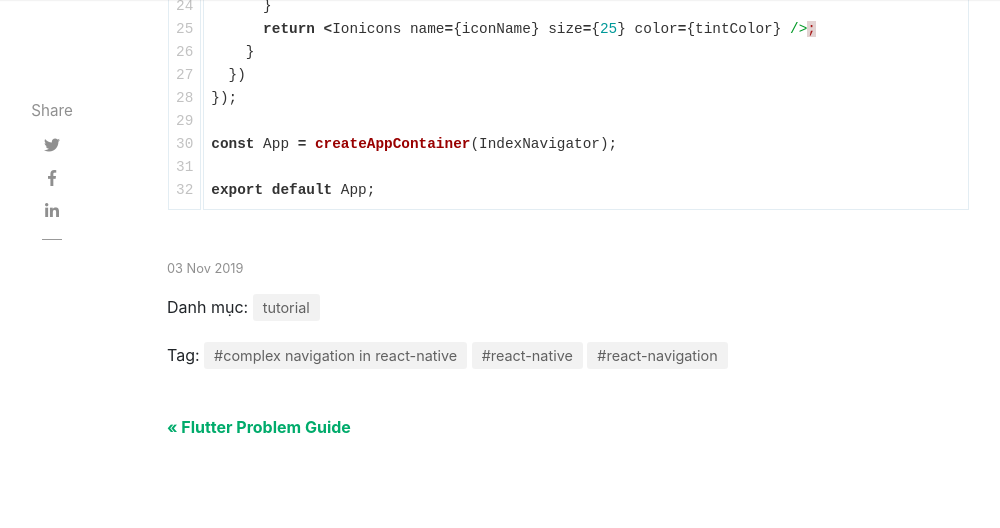
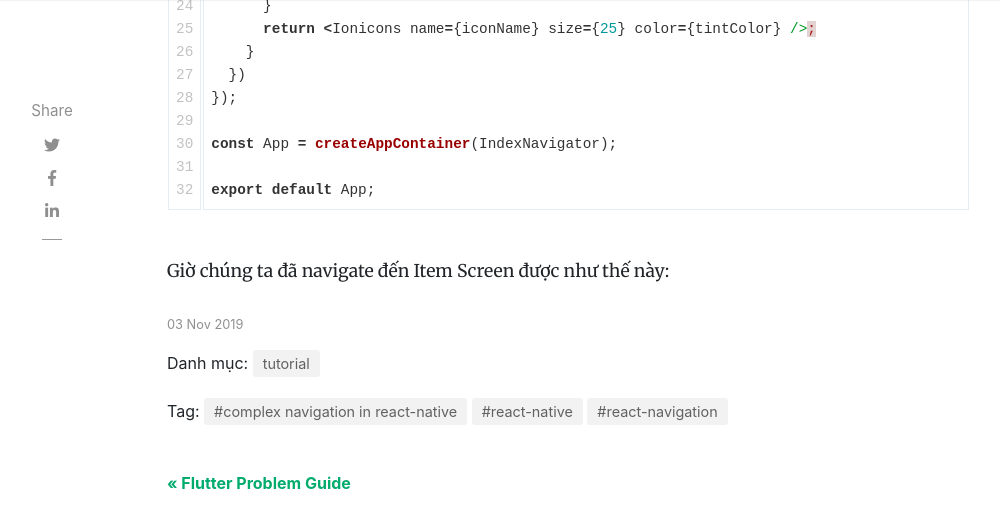
Before and after one commit to tuitucode/tuitucode.github.io, a Jekyll site: the page built from _posts/2019-11-03-ket-hop-stack-tab-drawer-navigation-react-native.md, in a window 1280 px wide and 900 px high, scrolled down 6736 px, cut to the strip 0-532 px from the top of the window. Shown: the top 528 px of the strip, without its empty margins (118-1118 px from the left). Built offline with Jekyll 4.4.1, drawn with Linux system fonts in a browser that asks for light colours; nearby versions of some CDN libraries; comment, search, counter and statistics services are not loaded.

Commit message:
Update 2019-11-03-ket-hop-stack-tab-drawer-navigation-react-native.md

````diff
--- a/_posts/2019-11-03-ket-hop-stack-tab-drawer-navigation-react-native.md
+++ b/_posts/2019-11-03-ket-hop-stack-tab-drawer-navigation-react-native.md
@@ -232,3 +232,4 @@ const App = createAppContainer(IndexNavigator);
 
 export default App;
 ```
+Giờ chúng ta đã navigate đến Item Screen được như thế này:
````
